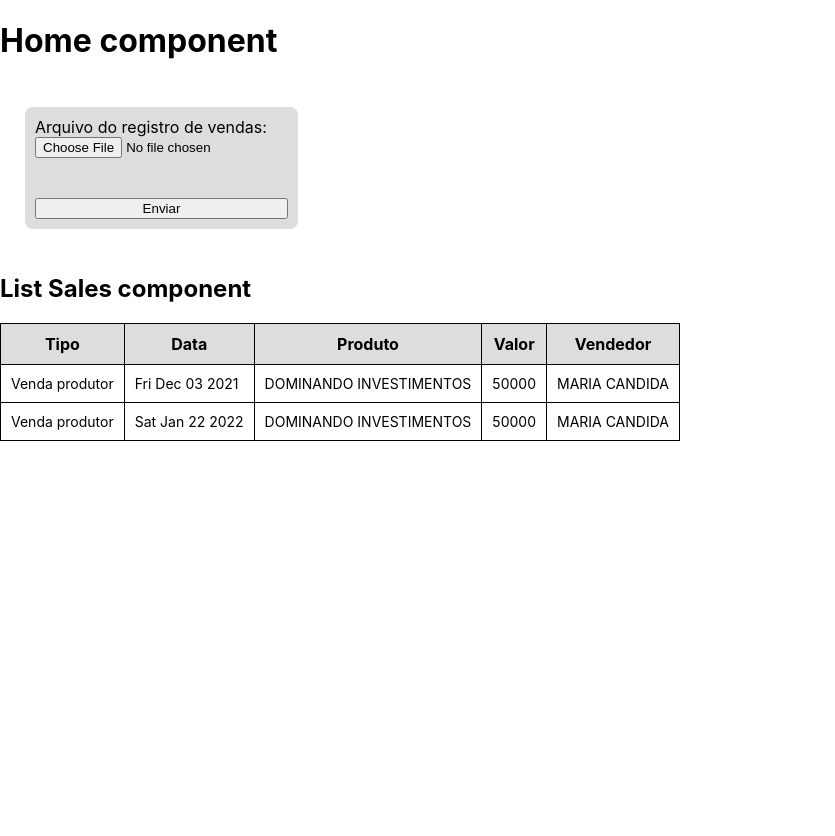
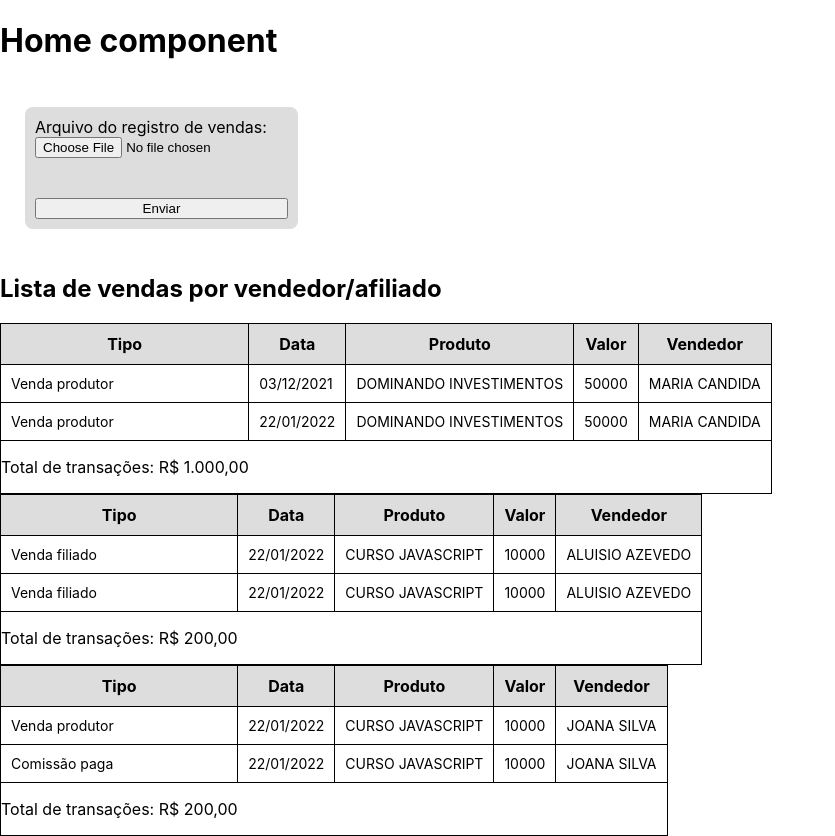
Before and after one commit to caiquedegaspari/teste-mz-front, a React (Create React App) app: page / in a window 1280 px wide. Shown: the top 836 px of the page, without its empty margins (0-835 px from the left). Before the commit the page ends 800 px from the top, so only its background shows below. Built offline with nearby package versions, Linux system fonts and the light colour scheme; no server answers.

Commit message:
feat: add ListSales structure to receive data from api

```diff
--- a/src/Components/ListSales/index.tsx
+++ b/src/Components/ListSales/index.tsx
@@ -1,9 +1,14 @@
+import { format } from 'date-fns'
+
+import { SalesListFromApiDTO } from '../../services/dtos/SellersList.dto'
 import './listSales.css'
 
 export function ListSales() {
 
   const headers = ['Tipo', 'Data', 'Produto', 'Valor', 'Vendedor']
-  const data = [
+  const data: SalesListFromApiDTO[] = [
+    {
+      sellerTable: [
         {
           type: 'Venda produtor',
           date: new Date('2021-12-03T14:46:02.000Z'),
@@ -17,28 +22,83 @@ export function ListSales() {
           product: 'DOMINANDO INVESTIMENTOS',
           value: 50000,
           sellerName: 'MARIA CANDIDA'
+        },
+      ],
+      total: 100000
+    },
+    {
+      sellerTable: [
+        {
+          type: 'Venda filiado',
+          date: new Date('2022-01-22T11:59:13.000Z'),
+          product: 'CURSO JAVASCRIPT',
+          value: 10000,
+          sellerName: 'ALUISIO AZEVEDO'
+        },
+        {
+          type: 'Venda filiado',
+          date: new Date('2022-01-22T11:59:13.000Z'),
+          product: 'CURSO JAVASCRIPT',
+          value: 10000,
+          sellerName: 'ALUISIO AZEVEDO'
+        },
+      ],
+      total: 20000,
+    },
+    {
+      sellerTable: [
+        {
+          type: 'Venda produtor',
+          date: new Date('2022-01-22T11:59:13.000Z'),
+          product: 'CURSO JAVASCRIPT',
+          value: 10000,
+          sellerName: 'JOANA SILVA'
+        },
+        {
+          type: 'Comissão paga',
+          date: new Date('2022-01-22T11:59:13.000Z'),
+          product: 'CURSO JAVASCRIPT',
+          value: 10000,
+          sellerName: 'JOANA SILVA'
+        }
+      ],
+      total: 20000
     }
   ]
 
   return (
     <>
-      <h2>List Sales component</h2>
-      <table>
+      <h2>Lista de vendas por vendedor/afiliado</h2>
+      <div className='tableContainer'>
+        {
+          data.map((tables, dataKey) => (
+            <table key={dataKey}>
               <tr>
                 {headers.map((item, index) => (
                   <th key={index}>{item}</th>
                 ))}
               </tr>
-        {data.map((sales, idx) => (
+              {
+                tables.sellerTable.map((sales, idx) => (
                     <tr key={idx}>
                       <td>{sales.type}</td>
-            <td>{sales.date.toDateString()}</td>
+                      <td>{format(sales?.date, 'dd/MM/yyyy')}</td>
                       <td>{sales.product}</td>
                       <td>{sales.value}</td>
                       <td>{sales.sellerName}</td>
                     </tr>
-        ))}
+                  )
+                )
+              }
+            <p>Total de transações: {toBrCurrency(tables.total / 100)}</p>
             </table>
+          ))
+        }
+      </div>
     </>
   )
 }
+
+const toBrCurrency = (value:number) => {
+  return value.toLocaleString('pt-br', {style: 'currency', currency: 'BRL'})
+}
```
Lines whose indentation alone changed are shown as unchanged.
